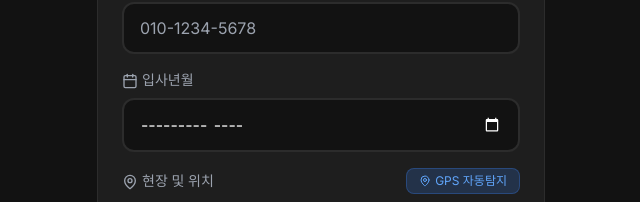
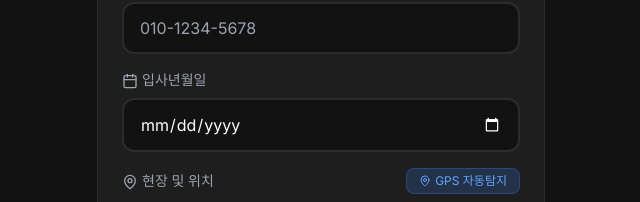
Before and after one commit to abclv3/gongsuapp, a React (Vite) app: page / in a window 1280 px wide. Both pictures are taken after a click on the button "계정이 없으신가요? 회원가입". Shown: the part 555-757 px from the top of the page, without its empty margins (319-959 px from the left). Built offline with nearby package versions, Linux system fonts and the light colour scheme; no server answers.

Commit message:
입사년월 → 입사년월일 (연-월-일 선택)

```diff
--- a/src/components/SignUp.jsx
+++ b/src/components/SignUp.jsx
@@ -299,14 +299,14 @@ const SignUp = ({ onSuccess, onBackToLogin }) => {
                         {errors.phone && <p className="text-red-400 text-xs mt-1">{errors.phone}</p>}
                     </div>
 
-                    {/* 입사년월 */}
+                    {/* 입사년월일 */}
                     <div>
                         <label className="block text-sm font-medium text-gray-400 mb-2">
                             <Calendar className="w-4 h-4 inline mr-1" />
-                            입사년월
+                            입사년월일
                         </label>
                         <input
-                            type="month"
+                            type="date"
                             value={formData.hireDate}
                             onChange={(e) => handleInputChange('hireDate', e.target.value)}
                             className={`w-full bg-dark-bg border-2 ${errors.hireDate ? 'border-red-500' : 'border-dark-border'} focus:border-safety-orange rounded-xl px-4 py-3 text-white outline-none transition-all`}
```
